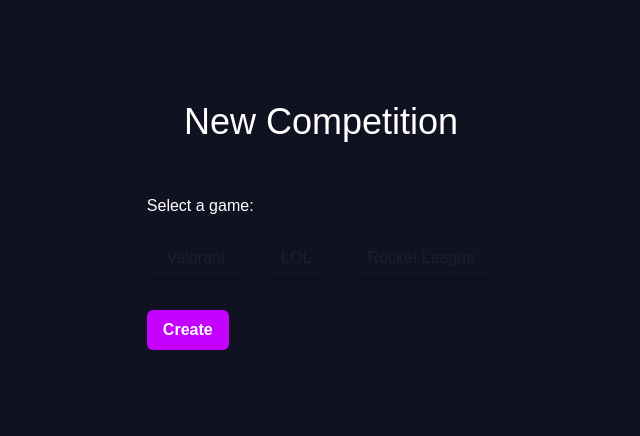
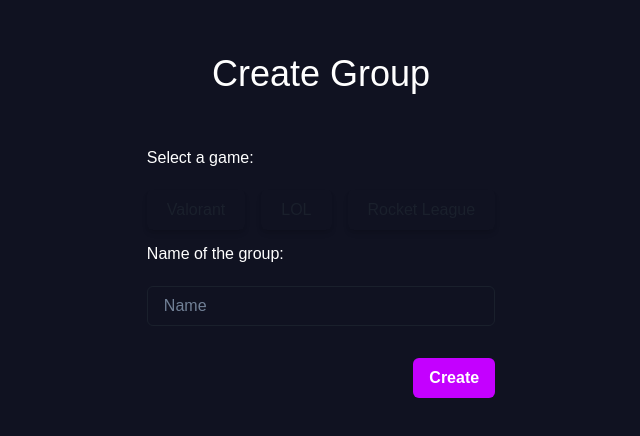
Before and after one commit to proyecto-esports/esports-project-frontend, a React (Vite) app: page /create-group in a window 1280 px wide. Shown: the part 162-598 px from the top of the page, without its empty margins (319-959 px from the left). Built offline with nearby package versions, Linux system fonts and the light colour scheme.

Commit message:
New Group Page completed with user and role assignment

```diff
--- a/src/routes/CreateGroup.jsx
+++ b/src/routes/CreateGroup.jsx
@@ -3,12 +3,14 @@
   Button,
   FormControl,
   FormLabel,
+  Input,
   Radio,
   RadioGroup,
   Text,
 } from '@chakra-ui/react';
 import { useState } from 'react';
 import { Controller, useForm } from 'react-hook-form';
+import { useNavigate } from 'react-router-dom';
 
 import RadioCard from '../components/RadioCard';
 import { API } from '../services/API.js';
@@ -47,15 +49,30 @@
 
   const [selectedGame, setSelectedGame] = useState(null);
   const { register, handleSubmit, control } = useForm();
+  const navigate = useNavigate();
 
-  const submitForm = (data) => {
-    const { game, competition } = data;
+  const submitForm = async (data) => {
+    const { game, competition, name } = data;
     const formData = new FormData();
+
+    const userJSON = localStorage.getItem('user');
+    const user = JSON.parse(userJSON);
+    console.log('user', user);
 
     formData.append('game', game);
     formData.append('competition', competition);
+    formData.append('name', name);
+    // const usersBlob = new Blob([user._id], {type: "octet/stream"});
+    // formData.append('users', usersBlob);
+    const usersArray = [user._id];
+    // This step is needed for append an array in a FormData
+    const usersStringified = JSON.stringify(usersArray);
+    formData.append('users', usersStringified);
 
-    API.post('competitions', formData).then((res) => console.log('Response', res));
+    API.post('/competitions', formData).then((res) => {
+      console.log('Response', res);
+      res && navigate('/');
+    });
   };
 
   return (
@@ -70,7 +87,7 @@
       gap="3rem"
     >
       <Text fontSize="4xl" color={theme.dark.primary}>
-        New Competition
+        Create Group
       </Text>
       <form onSubmit={handleSubmit(submitForm)}>
         <FormControl
@@ -101,6 +118,7 @@
                     <RadioCard
                       id={name}
                       key={name}
+                      name="game"
                       value={name}
                       isDisabled={isDisabled}
                       onClick={handleClick}
@@ -145,6 +163,10 @@
               />
             </>
           )}
+          <FormLabel htmlFor="name" color={theme.dark.primary}>
+            Name of the group:
+          </FormLabel>
+          <Input {...register('name')} id="name" name="name" placeholder="Name" />
           <Button
             type="submit"
             bg={theme.dark.accent3}
@@ -152,6 +174,7 @@
             variant="solid"
             marginTop="1rem"
             width="max-content"
+            alignSelf="flex-end"
           >
             Create
           </Button>
```
